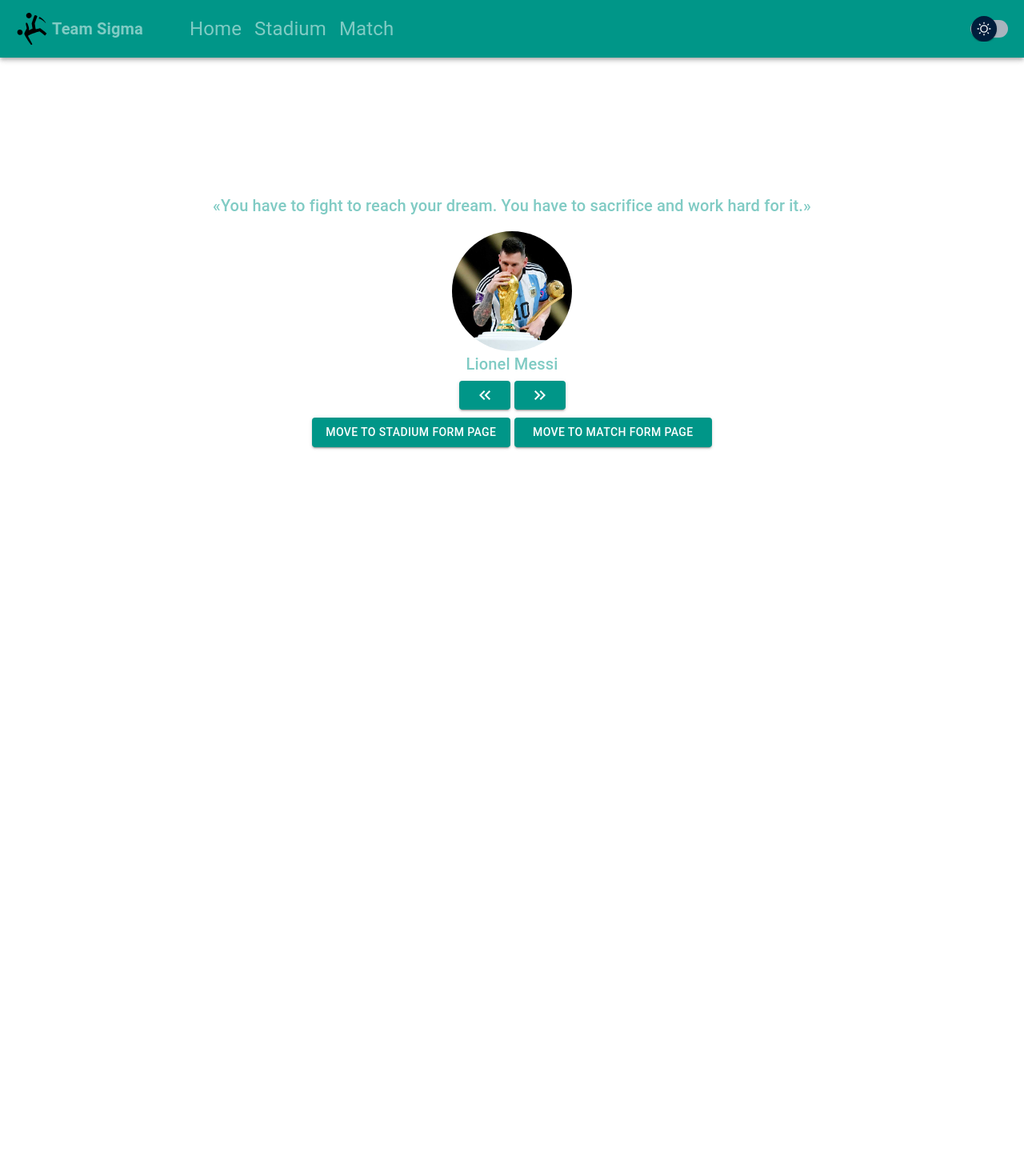
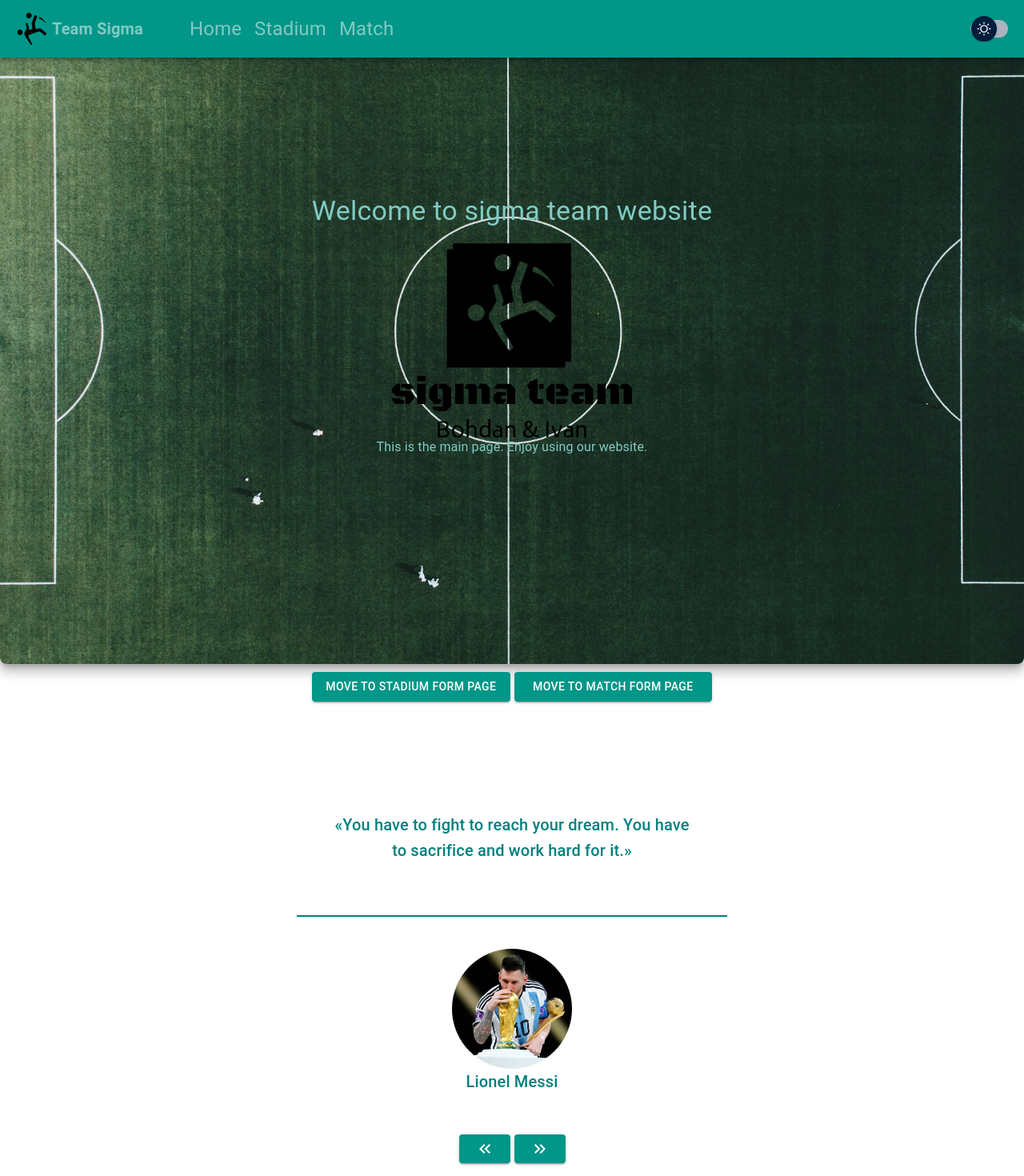
Before and after one commit to proga-react-practice/sigma-team-project, a React (Vite) app: page / in a window 1280 px wide. Shown: the top 1470 px of the page at 80% size. Before the commit the page ends 800 px from the top, so only its background shows below. Built offline with nearby package versions, Linux system fonts and the light colour scheme.

Commit message:
add container for quotes on Home page

```diff
--- a/src/pages/Home.tsx
+++ b/src/pages/Home.tsx
@@ -1,7 +1,7 @@
 import { Link } from "react-router-dom";
 import { Container, Typography, Button, Box, CardMedia } from "@mui/material";
-// import sigmaLogoBlack from "../assets/sigma-team-logo-black.svg";
-// import sigmaLogoWhite from "../assets/sigma-team-logo-white.svg";
+import sigmaLogoBlack from "../assets/sigma-team-logo-black.svg";
+import sigmaLogoWhite from "../assets/sigma-team-logo-white.svg";
 import { useTheme } from "@mui/material/styles";
 import { useState, useEffect } from "react";
 import { CSSTransition, TransitionGroup } from "react-transition-group";
@@ -14,25 +14,21 @@ const quotes = [
     img: "src/assets/lionel-messi.jpg",
     name: "Lionel Messi",
   },
-
   {
     text: "«Football is played with your head. Your feet are just the tools.»",
     img: "src/assets/pirlo.jpg",
     name: "Andrea Pirlo",
   },
-
   {
     text: "«In football, the greatest satisfaction is winning when they say you can’t.»",
     img: "src/assets/lewandowski.jpg",
     name: "Robert Lewandowski",
   },
-
   {
     text: "«Football, like life, is filled with ups and downs, and the most important thing is to keep moving forward and never give up.»",
     img: "src/assets/maradona.jpg",
     name: "Diego Maradona",
   },
-
   {
     text: "«There is no pressure when you're making a dream come true.»",
     img: "src/assets/neymar.jpg",
@@ -42,7 +38,8 @@ const quotes = [
 
 const HomePage = () => {
   const theme = useTheme();
-  // const sigmaLogo = theme.palette.mode === "dark" ? sigmaLogoWhite : sigmaLogoBlack;
+  const sigmaLogo =
+    theme.palette.mode === "dark" ? sigmaLogoWhite : sigmaLogoBlack;
 
   const [currentQuoteIndex, setCurrentQuoteIndex] = useState(0);
 
@@ -65,30 +62,60 @@ const HomePage = () => {
   };
 
   return (
+    <>
+      <Box
+        sx={{
+          position: "relative",
+          height: "auto",
+          width: "100%",
+          marginBottom: 2,
+          padding: 3,
+          backgroundImage: `url(${"./src/assets/field2.jpg"})`,
+          backgroundSize: "cover",
+          backgroundPosition: "center",
+          borderRadius: 2,
+          boxShadow: theme.shadows[10],
+          overflowX: "hidden",
+        }}
+      >
         <Container
           sx={{
             textAlign: "center",
             display: "flex",
+            flexDirection: "column",
             justifyContent: "center",
             alignItems: "center",
             height: "100vh",
+            maxWidth: "100%",
+            overflowX: "hidden",
           }}
         >
-      <Container sx={{ padding: 0 }}>
-        {/* <Typography variant="h4" gutterBottom>
+          <Container sx={{ padding: 0, maxWidth: "100%" }}>
+            <Typography variant="h4" gutterBottom>
               Welcome to sigma team website
-                </Typography> */}
-        {/* <Box sx={{ maxWidth: 300, margin: "0 auto" }}>
+            </Typography>
+            <Box sx={{ maxWidth: 300, margin: "0 auto" }}>
               <CardMedia
                 component="img"
                 image={sigmaLogo}
                 alt="Sigma Team Logo"
               />
-                </Box> */}
-        {/* <Typography paragraph>
+            </Box>
+            <Typography paragraph>
               This is the main page. Enjoy using our website.
-                </Typography> */}
-        <Box sx={{ position: "relative", height: 180, marginBottom: 2 }}>
+            </Typography>
+          </Container>
+        </Container>
+      </Box>
+
+      <Box
+        sx={{
+          position: "relative",
+          height: "100%",
+          marginBottom: 2,
+          color: theme.palette.custom.quotesColor
+        }}
+      >
         <TransitionGroup>
           <CSSTransition
             key={currentQuoteIndex}
@@ -104,6 +131,7 @@ const HomePage = () => {
               sx={{
                 position: "absolute",
                 width: "100%",
+                marginTop: theme.spacing(20),
                 transition: "opacity 500ms, transform 500ms",
                 "&.quote-enter": {
                   opacity: 0,
@@ -123,9 +151,38 @@ const HomePage = () => {
                 },
               }}
             >
-                <Typography variant="h6" paragraph>
+              <Box
+                sx={{
+                  width: "70%",
+                  margin: "0 auto",
+                  display: "flex",
+                  justifyContent: "center",
+                  flexDirection: "column",
+                  borderRadius: theme.spacing(5),
+                  paddingTop: theme.spacing(15),
+                  marginBottom: theme.spacing(25),
+                }}
+              >
+                <Typography
+                  variant="h6"
+                  paragraph
+                  sx={{
+                    margin: "0 auto",
+                    textAlign: "center",
+                    width: '50%'
+                  }}
+                >
                   {quotes[currentQuoteIndex].text}
                 </Typography>
+                <Box
+                  sx={{
+                    border: "1px solid",
+                    width: "60%",
+                    margin: "0 auto",
+                    mt: theme.spacing(13),
+                    mb: theme.spacing(7),
+                  }}
+                ></Box>
                 <CardMedia
                   component="img"
                   image={quotes[currentQuoteIndex].img}
@@ -139,20 +196,22 @@ const HomePage = () => {
                     borderRadius: "50%",
                   }}
                 />
-                <Typography variant="h6" paragraph>
+                <Typography
+                  variant="h6"
+                  paragraph
+                  sx={{
+                    margin: "0 auto",
+                  }}
+                >
                   {quotes[currentQuoteIndex].name}
                 </Typography>
-              </Box>
-            </CSSTransition>
-          </TransitionGroup>
-        </Box>
                 <Box
                   sx={{
                     display: "flex",
                     justifyContent: "center",
                     gap: 1,
                     mb: 2,
-            mt: theme.spacing(11),
+                    mt: theme.spacing(10),
                   }}
                 >
                   <Button variant="contained" onClick={handlePreviousQuote}>
@@ -162,6 +221,12 @@ const HomePage = () => {
                     <KeyboardDoubleArrowRightIcon />
                   </Button>
                 </Box>
+              </Box>
+            </Box>
+          </CSSTransition>
+        </TransitionGroup>
+      </Box>
+
       <Box
         gap={1}
         sx={{
@@ -190,8 +255,7 @@ const HomePage = () => {
           Move to match form page
         </Button>
       </Box>
-      </Container>
-    </Container>
+    </>
   );
 };
 
--- a/src/utils/theme.ts
+++ b/src/utils/theme.ts
@@ -10,12 +10,14 @@ declare module "@mui/material/styles" {
     interface Palette {
       custom: {
         cardBackground: string;
+        quotesColor: string;
       };
     }
 
     interface PaletteOptions {
       custom?: {
         cardBackground?: string;
+        quotesColor: string;
       };
     }
   }
@@ -33,6 +35,7 @@ export const getDesignTokens = (mode: PaletteMode) => ({
                   },
                   custom: {
                     cardBackground: lightCardColor,
+                    quotesColor: 'teal'
                   },
               }
             : {
@@ -48,6 +51,7 @@ export const getDesignTokens = (mode: PaletteMode) => ({
                   },
                   custom: {
                     cardBackground: darkCardColor,
+                    quotesColor: purple[200]
                   },
               }),
     },
```
Also changed, not shown: src/assets/field.jpg (added), src/assets/field2.jpg (added). Lines whose indentation alone changed are shown as unchanged.
